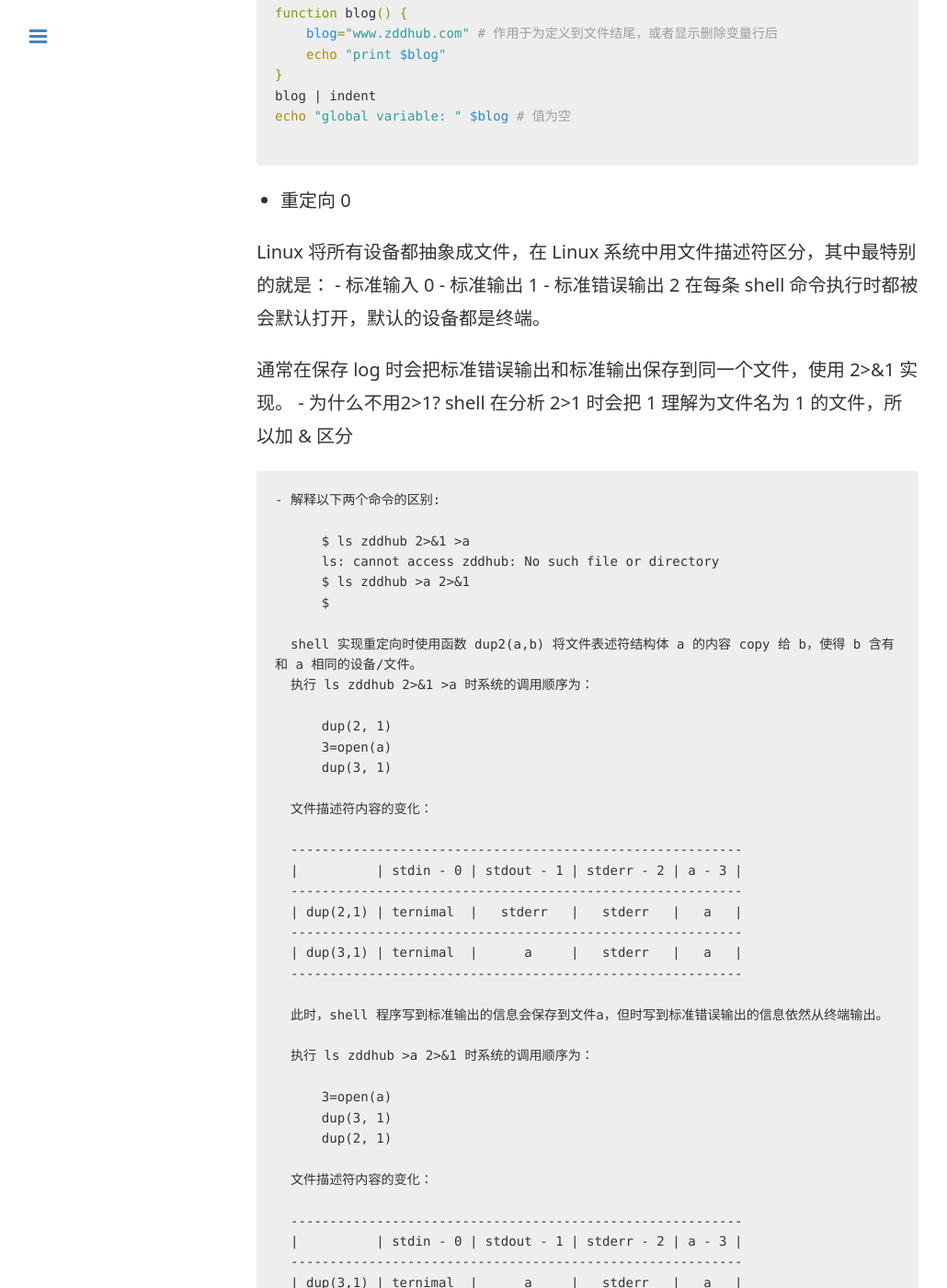
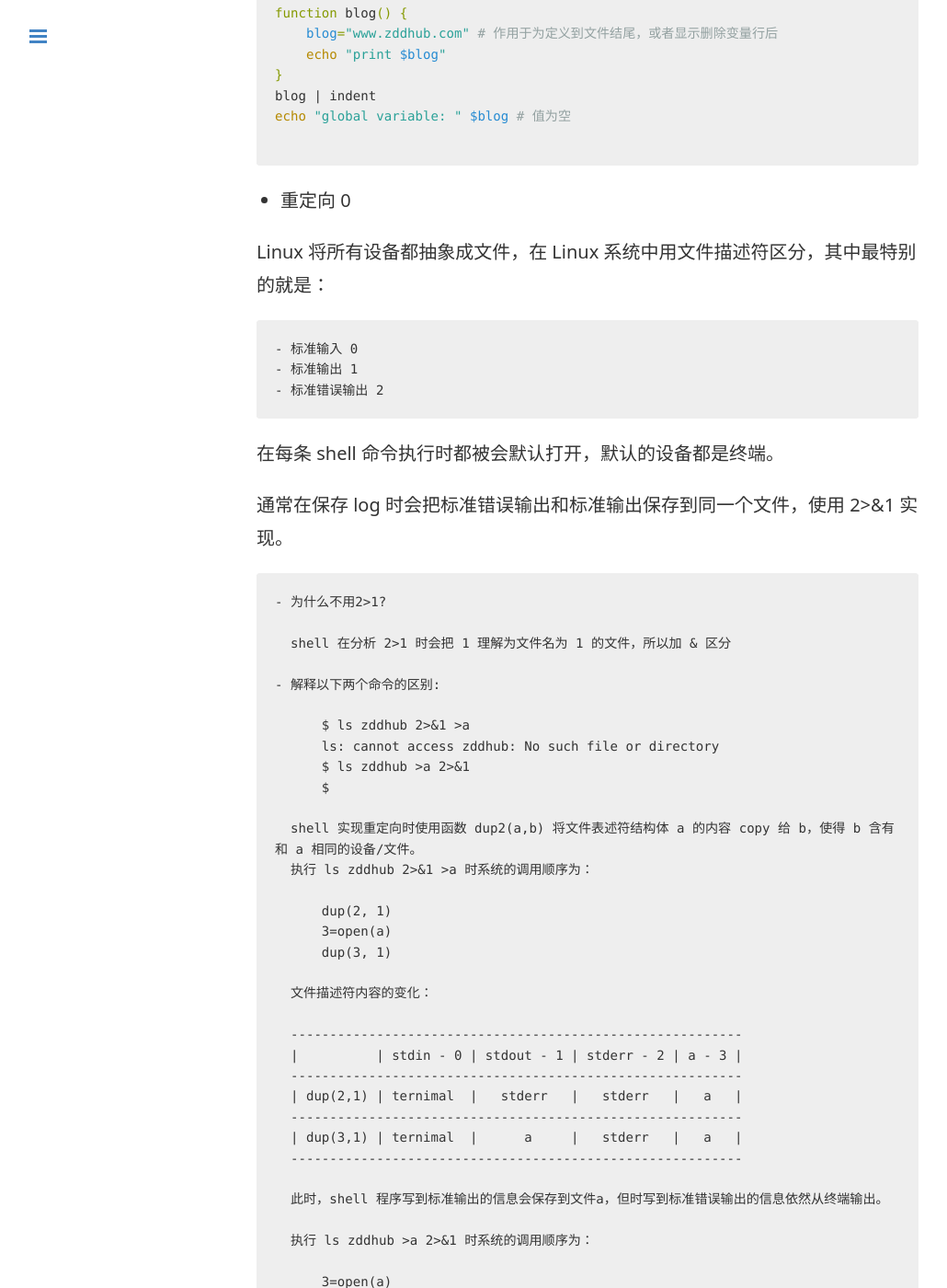
Before and after one commit to zddhub/zddhub.github.io, a Jekyll site: the page built from _posts/2015-03-03-shell.md, in a window 1280 px wide and 1400 px high, scrolled down 1705 px. Shown: the whole window at 92% size, without its empty margins (1-1031 px from the left). Built offline with Jekyll 4.4.1, drawn with Linux system fonts in a browser that asks for light colours; comment, search, counter and statistics services are not loaded; some of the changed text lies outside the part shown.

Commit message:
Update format

````diff
--- a/_posts/2015-03-03-shell.md
+++ b/_posts/2015-03-03-shell.md
@@ -13,7 +13,7 @@ tags: "shell"
 
 最近一段时间，发现写 shell 脚本的次数比较多，以至于不 google， 不查文档也能写出可用的 shell 代码片段，在这里做一个阶段性的总结。
 
-* 常用操作
+- 常用操作
 
 ```sh
 #!/bin/bash
@@ -75,16 +75,20 @@ echo "global variable: " $blog # 值为空
 
 ```
 
-* 重定向 0
+- 重定向 0
 
 Linux 将所有设备都抽象成文件，在 Linux 系统中用文件描述符区分，其中最特别的就是：
+
     - 标准输入 0
     - 标准输出 1
     - 标准错误输出 2
+
 在每条 shell 命令执行时都被会默认打开，默认的设备都是终端。
 
 通常在保存 log 时会把标准错误输出和标准输出保存到同一个文件，使用 2>&1 实现。
+
     - 为什么不用2>1?
+
       shell 在分析 2>1 时会把 1 理解为文件名为 1 的文件，所以加 & 区分
 
     - 解释以下两个命令的区别:
@@ -136,15 +140,16 @@ Linux 将所有设备都抽象成文件，在 Linux 系统中用文件描述符
       ls zddhub 2>&1 | tee a
 
     - 多条命令使用相同的重定向
+
       exec 3<&1 # stdout 重定向到文件描述符 3
       exec 3>&- # 取消文件描述符 3 的重定向
 
-* 重定向 1
+- 重定向 1
 
     如果当前的命令会影响其执行环境中的标准输入输出或者错误输出时，需要提前将循环时的输入输出重定向到新的文件描述符，
 以防受其影响。
 
-    ```sh
+```sh
     #!/bin/bash
 
     # 将命令结果保存到文件，再循环处理
@@ -189,9 +194,7 @@ Linux 将所有设备都抽象成文件，在 Linux 系统中用文件描述符
         echo "$line2"
     done
 
-    ```
-
-
+```
 
 ### 24. ssh 远程登录太慢 [未解决]
 
````
